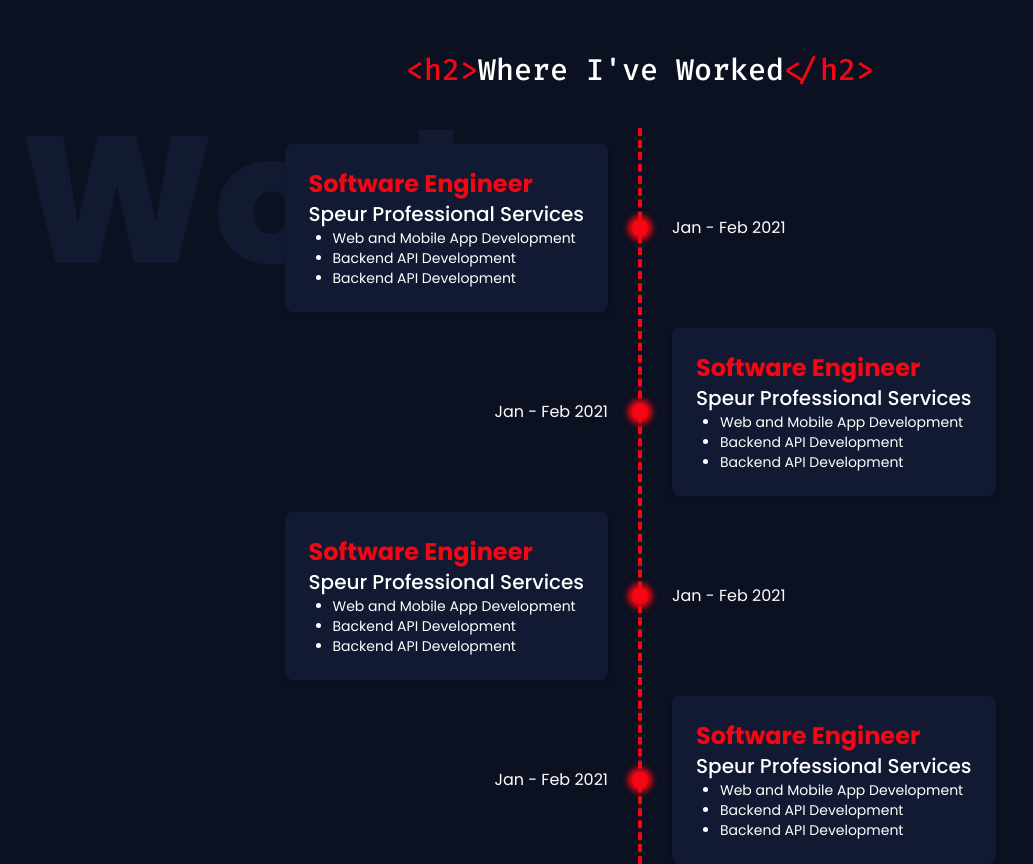
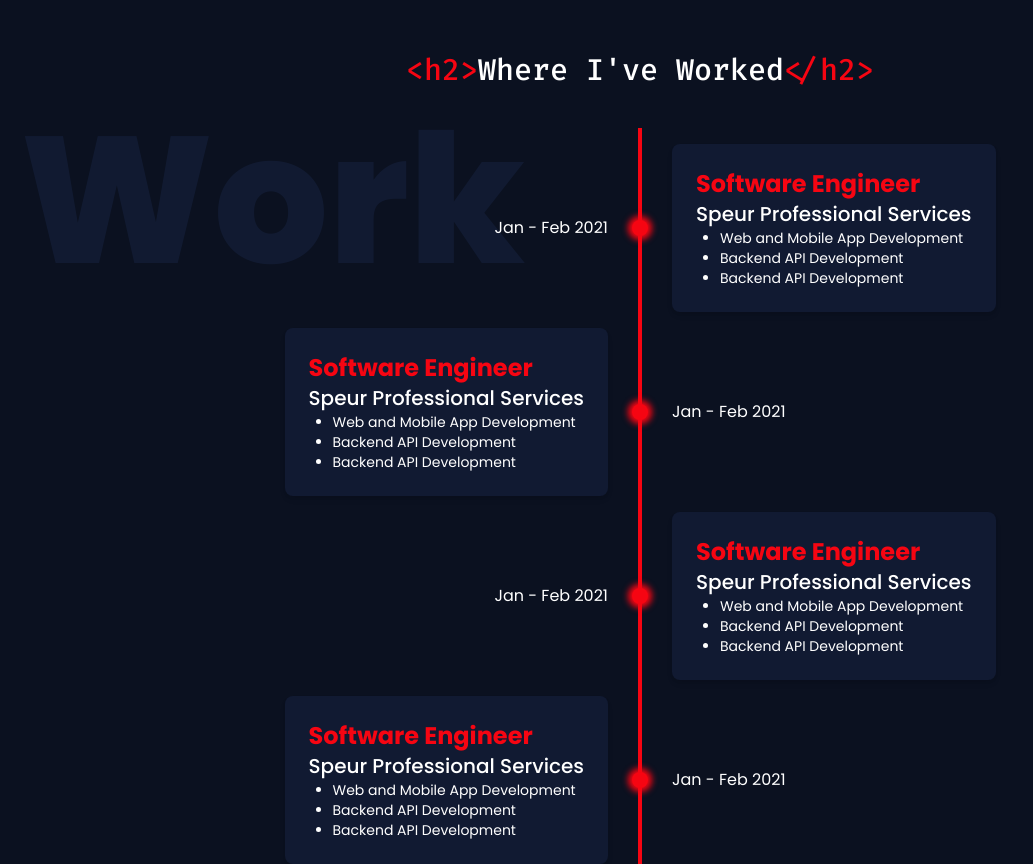
Before and after one commit to NathanDowner/personal-site, a React (Create React App) app: page / in a window 1280 px wide. Shown: the part 1620-2484 px from the top of the page, without its empty margins (0-1033 px from the left). Built offline with nearby package versions, Linux system fonts and the light colour scheme.

Commit message:
use tailwind variabts to layout the job cards

```diff
--- a/src/components/JobEntry.tsx
+++ b/src/components/JobEntry.tsx
@@ -1,14 +1,6 @@
-type Props = {
-  isReversed: boolean;
-};
-
-const JobEntry = ({ isReversed }: Props) => {
+const JobEntry = () => {
   return (
-    <li
-      className={`${
-        isReversed && 'reversed'
-      } grid grid-cols-job-entry gap-6 items-center`}
-    >
+    <li className="odd:reversed grid grid-cols-job-entry gap-6 items-center">
       <p className="justify-self-end">Jan - Feb 2021</p>
       <div className="work-blip relative rounded-full h-4 w-4 bg-red" />
       <div className="relative not-reversed p-6 bg-card-bg inline-block rounded-lg shadow-md">
--- a/src/components/WorkSection.tsx
+++ b/src/components/WorkSection.tsx
@@ -6,9 +6,9 @@ const WorkSection = () => {
     <FullPageSection title="Where I've Worked" watermarkText="Work">
       <div className="flex justify-center items-center ">
         <ul className="relative space-y-4 mt-10">
-          <div className="absolute border-l-4 border-dashed border-red h-full left-1/2 transform -translate-x-1/2" />
-          {[1, 2, 3, 4].map((blank, index) => (
-            <JobEntry key={blank} isReversed={index % 2 === 0} />
+          <div className="absolute border-l-4 border-red h-full left-1/2 transform -translate-x-1/2" />
+          {[1, 2, 3, 4].map((blank) => (
+            <JobEntry key={blank} />
           ))}
         </ul>
       </div>
--- a/src/index.css
+++ b/src/index.css
@@ -50,8 +50,10 @@
   @apply text-red;
 }
 
-.reversed {
-  direction: rtl;
+@variants even, odd {
+  .reversed {
+    direction: rtl;
+  }
 }
 
 .not-reversed {
```
